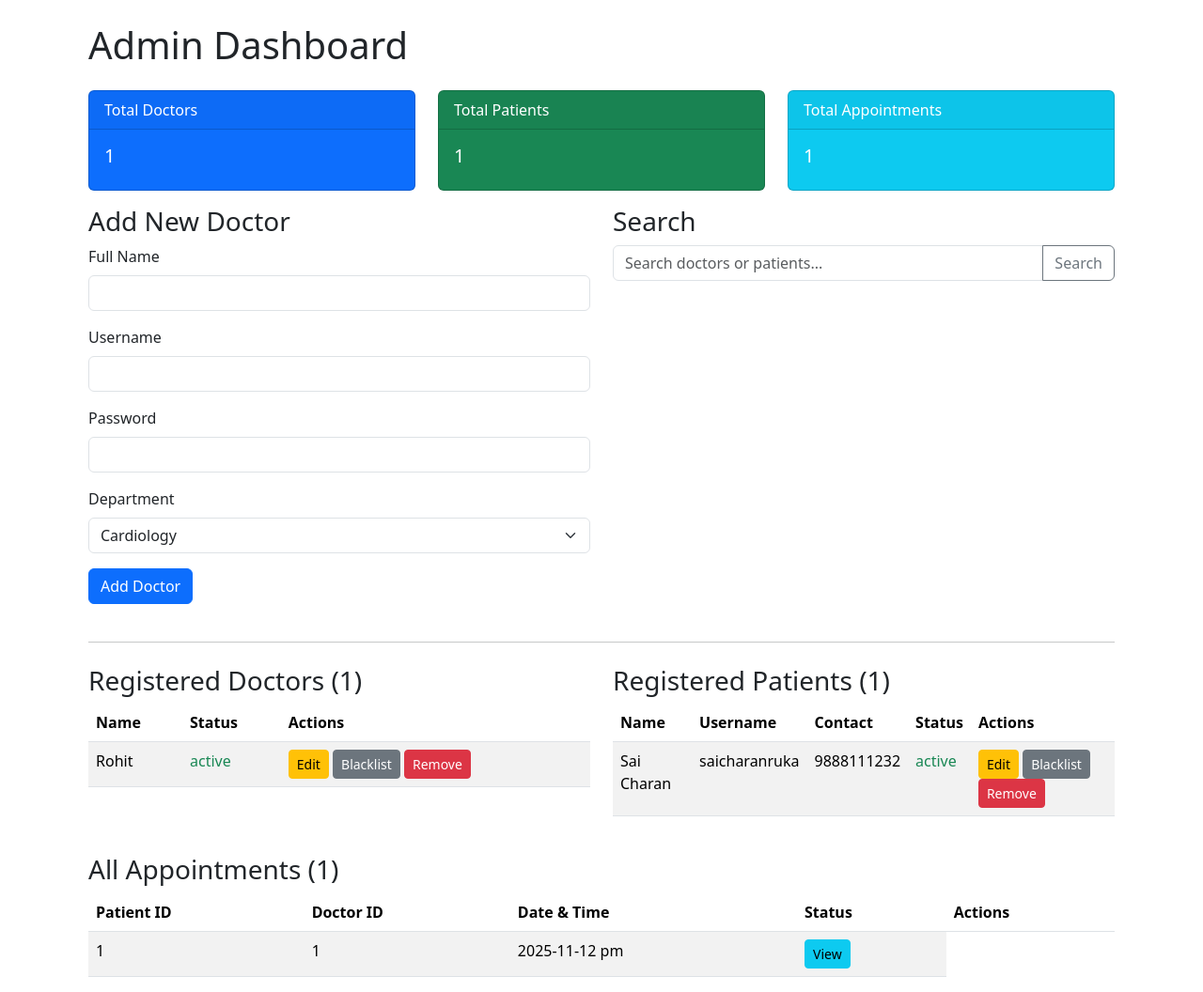
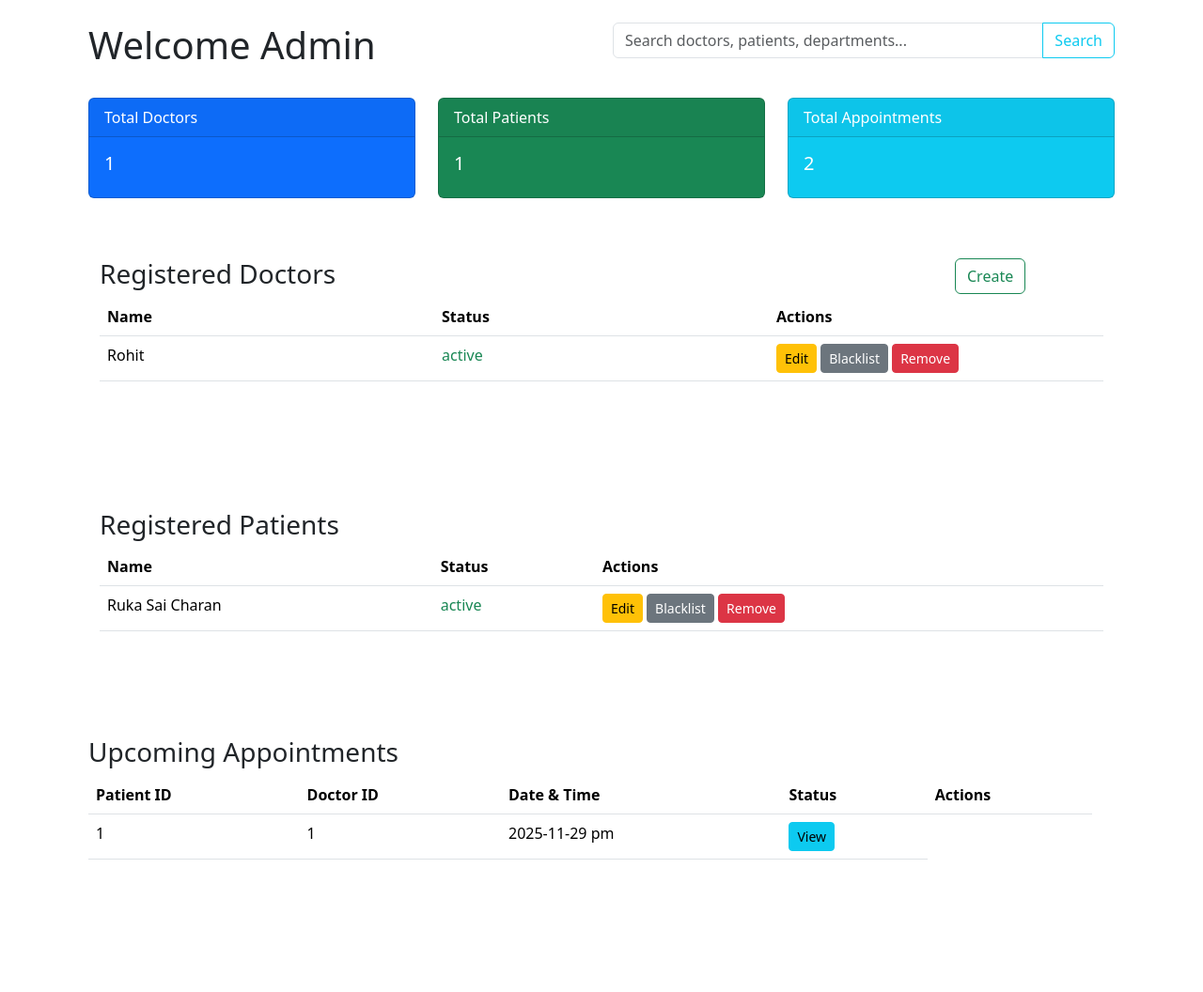
Before and after one commit to scharanruka/mad-1-hms-project, a Flask app: page /admin/dashboard in a window 1280 px wide. Shown: the part 56-1112 px from the top of the page at 94% size. After the commit the page ends 971 px from the top, so only its background shows below. Run offline with Flask 3, Linux system fonts and the light colour scheme; a user stored in the database is signed in; data comes from the database, SQL or seed files in the repository.

Commit message:
added treatment and appointment systems

```diff
--- a/app.py
+++ b/app.py
@@ -1,4 +1,3 @@
-from flask import Flask, render_template, request, redirect, url_for, flash
 from flask import Flask, render_template, request, redirect, url_for, flash, session
 from werkzeug.security import generate_password_hash, check_password_hash
 
@@ -15,62 +14,23 @@ import json
 from datetime import date, timedelta
 from sqlalchemy import or_
 
+# Helper functions
+from helpers import generate_random_password, generate_username
+
 app = Flask(__name__)
 
 # Configure the database
-app.config['SQLALCHEMY_DATABASE_URI'] = 'sqlite:///hospital.db'
+app.config['SQLALCHEMY_DATABASE_URI'] = 'sqlite:///database.db'
 app.config['SQLALCHEMY_TRACK_MODIFICATIONS'] = False
 app.config['SECRET_KEY'] = 'mysecretkey'
 
 db.init_app(app)
-
-def create_db_and_admin():
-    with app.app_context():
-        db.create_all()
-        # Create admin user ------------------
-        if not User.query.filter_by(username='admin').first():
-                    print("Admin user not found, creating one...")
-                    # Hash the admin's password
-                    hashed_password = generate_password_hash('admin123', method='pbkdf2:sha256')
-
-                    # Create the new admin user object
-                    admin_user = User(
-                        username='admin',
-                        password=hashed_password,
-                        role='admin',
-                        status='active'
-                    )
-
-                    # Add to the session and commit
-                    db.session.add(admin_user)
-                    print("Admin user created.")
-        else:
-            print("Admin user already exists.")
-        #------------------
-        # --- Create Default Departments ---
-        if not Department.query.first():
-            print("No departments found, creating defaults...")
-            default_depts = ['Cardiology', 'Neurology', 'Oncology', 'Orthopedics', 'Pediatrics']
-
-            for dept_name in default_depts:
-                new_dept = Department(name=dept_name)
-                db.session.add(new_dept)
-
-            print(f"Created {len(default_depts)} departments.")
-        else:
-            print("Departments already exist.")
-
-        # Commit all changes to the database
-        db.session.commit()
-        print("Database setup complete.")
-
 
 
 
 # ROUTES ------------------------------------
 @app.route('/')
 def index():
-    # Render the new homepage
     return render_template('index.html')
 
 
@@ -78,8 +38,7 @@ def index():
 # AUTH ROUTES -------------------------
 @app.route('/login', methods=['GET', 'POST'])
 def login():
-    """Handles login for all user roles using Flask-WTF."""
-    form = LoginForm() # Create an instance of the form
+    form = LoginForm() # WTForm
 
     if form.validate_on_submit():
         username = form.username.data
@@ -95,10 +54,7 @@ def login():
             return redirect(url_for('dashboard'))
         else:
             flash('Invalid username or password.')
-            # We don't redirect here, we let the page re-render
-            # to show the flash message.
 
-    # Pass the form to the template
     return render_template('login.html', form=form)
 
 
@@ -125,7 +81,6 @@ def register():
     # Check if the form was submitted and all validators passed
     if form.validate_on_submit():
 
-        # Get data from the form object (form.field.data)
         name = form.name.data
         contact = form.contact.data
         username = form.username.data
@@ -211,7 +166,7 @@ def admin_dashboard():
     doctors = db.session.query(Doctor, User).join(User, Doctor.user_id == User.id).all()
     # patients = Patient.query.all()
     patients = db.session.query(Patient, User).join(User, Patient.user_id == User.id).all()
-    appointments = Appointment.query.all()
+    appointments = Appointment.query.filter_by(status="Booked").all()
     departments = Department.query.all()
 
     form = AddDoctorForm()
@@ -429,7 +384,9 @@ def update_treatment(app_id):
 
     doctor = Doctor.query.filter_by(user_id=session['user_id']).first()
     appointment = Appointment.query.get_or_404(app_id)
+    department = Department.query.filter_by(id=doctor.department_id).first()
     patient = Patient.query.get(appointment.patient_id)
+
 
     # Check ownership
     if appointment.doctor_id != doctor.id:
@@ -439,6 +396,7 @@ def update_treatment(app_id):
     form = UpdateTreatmentForm()
 
     if form.validate_on_submit(): # POST request
+        print("Form validate")
         # Check if treatment already exists
         existing_treatment = Treatment.query.filter_by(appointment_id=app_id).first()
         if existing_treatment:
@@ -446,14 +404,18 @@ def update_treatment(app_id):
             existing_treatment.diagnosis = form.diagnosis.data
             existing_treatment.prescription = form.prescription.data
         else:
+            print("new")
             # Create new
             new_treatment = Treatment(
                 appointment_id=app_id,
                 diagnosis=form.diagnosis.data,
-                prescription=form.prescription.data
+                prescription=form.prescription.data,
+                visit_type=form.visit_type.data,
+                test_done=form.test_done.data
             )
             db.session.add(new_treatment)
 
+        print("Fnished")
         # Mark appointment as completed
         appointment.status = 'Completed'
         db.session.commit()
@@ -465,7 +427,8 @@ def update_treatment(app_id):
         'update_treatment.html',
         form=form,
         appointment=appointment,
-        patient=patient
+        patient=patient,
+        department=department
     )
 
 
@@ -785,7 +748,7 @@ def patient_reschedule_appointment(app_id):
 
 #  --- ADD THE 'ADD_DOCTOR' ROUTE ---
 
-@app.route('/admin/add_doctor', methods=['POST'])
+@app.route('/admin/add_doctor', methods=['GET','POST'])
 def add_doctor():
     # --- SIMPLE AUTH CHECK ---
     if 'user_id' not in session:
@@ -798,30 +761,33 @@ def add_doctor():
 
     form = AddDoctorForm()
 
-    # We must populate choices *again* here, in case validation fails
-    # and we need to re-render the dashboard.
+
     departments = Department.query.all()
     form.department.choices = [(d.id, d.name) for d in departments]
 
     if form.validate_on_submit():
         # Get data from the form
         name = form.name.data
-        username = form.username.data
-        password = form.password.data
+        # username = form.username.data
+        # password = form.password.data
         dept_id = form.department.data
+        specialization = form.specialization.data
+        experience = form.experience.data
+        dob = form.dob.data
+        qualifications = form.qualifications.data
 
-        # Check if username already exists
-        existing_user = User.query.filter_by(username=username).first()
-        if existing_user:
-            flash('Username already exists. Please choose another.')
-            return redirect(url_for('admin_dashboard'))
+        gen_username=  generate_username(name)
+        gen_password= generate_random_password()
+
 
         # Create the new User for the doctor
-        hashed_password = generate_password_hash(password, method='pbkdf2:sha256')
+        hashed_password = generate_password_hash(gen_password, method='pbkdf2:sha256')
+
         new_user = User(
-            username=username,
+            username=gen_username,
             password=hashed_password,
             role='doctor'
+
         )
         db.session.add(new_user)
         db.session.commit() # Commit to get the new_user.id
@@ -830,19 +796,28 @@ def add_doctor():
         new_doctor = Doctor(
             name=name,
             department_id=dept_id,
-            user_id=new_user.id
+            user_id=new_user.id,
+            dob=dob,
+            specialization=specialization,
+            experience=experience,
+            qualifications=qualifications
         )
         db.session.add(new_doctor)
         db.session.commit()
 
-        flash(f'Doctor {name} added successfully.')
+        return render_template(
+                    'doctor_credentials_success.html',
+                    name=name,
+                    username=gen_username,
+                    password=gen_password
+                )
     else:
-        # If validation fails, flash the errors
+        # Errors
         for field, errors in form.errors.items():
             for error in errors:
                 flash(f'Error in {field}: {error}')
 
-    return redirect(url_for('admin_dashboard'))
+    return render_template('create_doctor.html', form=form)
 
 
 #  --- ADD THE 'REMOVE_USER' ROUTE ---
@@ -891,37 +866,6 @@ def remove_user(user_id):
     flash(f'User {user_to_delete.username} has been removed.')
     return redirect(url_for('admin_dashboard'))
 
-#  --- ADD THE 'ADMIN_SEARCH' ROUTE ---
-
-@app.route('/admin/search')
-def admin_search():
-    # --- SIMPLE AUTH CHECK ---
-    if 'user_id' not in session:
-        flash('Please log in to access this page.')
-        return redirect(url_for('login'))
-    if session.get('role') != 'admin':
-        flash('You do not have permission to access this page.')
-        return redirect(url_for('dashboard'))
-    # --- END OF CHECK ---
-
-    # Get the search query from the URL (e.g., /admin/search?query=test)
-    query = request.args.get('query')
-
-    if not query:
-        flash('Please enter a search term.')
-        return redirect(url_for('admin_dashboard'))
-
-    # Search for patients and doctors using .contains() for partial matching
-    patients = Patient.query.filter(Patient.name.contains(query)).all()
-    doctors = Doctor.query.filter(Doctor.name.contains(query)).all()
-
-    return render_template(
-        'search_results.html',
-        patients=patients,
-        doctors=doctors,
-        query=query
-    )
-
 @app.route('/admin/view_treatment/<int:app_id>')
 def admin_view_treatment(app_id):
     # --- SIMPLE AUTH CHECK ---
@@ -947,6 +891,44 @@ def admin_view_treatment(app_id):
     )
 
 
+#  --- ADD THE 'ADMIN_SEARCH' ROUTE ---
+
+@app.route('/admin/search')
+def admin_search():
+    # --- SIMPLE AUTH CHECK ---
+    if 'user_id' not in session:
+        flash('Please log in to access this page.')
+        return redirect(url_for('login'))
+    if session.get('role') != 'admin':
+        flash('You do not have permission to access this page.')
+        return redirect(url_for('dashboard'))
+    # --- END OF CHECK ---
+
+    # Get the search query from the URL (e.g., /admin/search?query=test)
+    query = request.args.get('query')
+
+    if not query:
+        flash('Please enter a search term.')
+        return redirect(url_for('admin_dashboard'))
+
+    # Search for patients and doctors using .contains() for partial matching
+    patients = Patient.query.filter(Patient.name.contains(query)).all()
+    doctors = Doctor.query.filter(Doctor.name.contains(query)).all()
+    departments = Department.query.filter(Department.name.contains(query)).all()
+
+    print(f"Departments: {departments}")
+
+    return render_template(
+        'search_results.html',
+        patients=patients,
+        doctors=doctors,
+        departments=departments,
+        query=query
+    )
+
+
+
+
 
 # --- Main run block ---
 if __name__ == '__main__':
--- a/forms.py
+++ b/forms.py
@@ -1,7 +1,7 @@
 
 from flask_wtf import FlaskForm
-from wtforms import StringField, PasswordField, SubmitField, SelectField, TextAreaField, BooleanField
-from wtforms.validators import DataRequired, Length, EqualTo, ValidationError
+from wtforms import StringField, PasswordField, SubmitField, SelectField, TextAreaField, BooleanField, IntegerField, DateField
+from wtforms.validators import DataRequired, Length, EqualTo, ValidationError, NumberRange
 from models import User # to check for existing usernames
 
 class LoginForm(FlaskForm):
@@ -56,6 +56,10 @@ class BookAppointmentForm(FlaskForm):
 
 class UpdateTreatmentForm(FlaskForm):
     """Form for Doctor to add treatment notes."""
+    visit_type = StringField("Visit Type", default="Regular Checkup", validators=[DataRequired(), Length(min=4, max=150)])
+    test_done = StringField("Test Done", default="-", validators=[DataRequired(), Length(min=1, max=150)])
+
+
     diagnosis = TextAreaField('Diagnosis', validators=[DataRequired()])
     prescription = TextAreaField('Prescription', validators=[DataRequired()])
     submit = SubmitField('Save Treatment')
@@ -68,10 +72,13 @@ class UpdateTreatmentForm(FlaskForm):
 class AddDoctorForm(FlaskForm):
     """Form for Admin to add a new Doctor."""
     name = StringField('Full Name', validators=[DataRequired(), Length(min=2, max=100)])
-    username = StringField('Username', validators=[DataRequired(), Length(min=4, max=150)])
-    password = PasswordField('Password', validators=[DataRequired(), Length(min=6)])
-    # We will populate the 'choices' for this field in our route
+    dob = DateField('Date of Birth', format='%Y-%m-%d', validators=[DataRequired()])
+    # username = StringField('Username', validators=[DataRequired(), Length(min=4, max=150)])
+    # password = PasswordField('Password', validators=[DataRequired(), Length(min=6)])
+    specialization = StringField('Specialization', validators=[DataRequired(), Length(min=4, max=150)])
+    experience =  IntegerField('Experience', validators=[DataRequired(), NumberRange(min=0)])
     department = SelectField('Department', coerce=int, validators=[DataRequired()])
+    qualifications = StringField('Qualifications', validators=[DataRequired(), Length(min=4, max=150)])
     submit = SubmitField('Add Doctor')
 
     def validate_username(self, username):
--- a/templates/admin_dashboard.html
+++ b/templates/admin_dashboard.html
@@ -2,8 +2,24 @@
 
 {% block content %}
 <div class="container-fluid">
-    <h1 class="my-4">Admin Dashboard</h1>
 
+    <div class="row my-4">
+        <div class="col-md-6">
+            <h1 class="">Welcome Admin</h1>
+
+        </div>
+        <div class="col-md-6">
+            <form method="GET" action="{{ url_for('admin_search') }}">
+                <div class="input-group">
+                    <input type="text" class="form-control" placeholder="Search doctors, patients, departments..." name="query" required>
+                    <button class="btn btn-outline-info" type="submit">Search</button>
+                </div>
+            </form>
+        </div>
+
+    </div>
+
+    <!-- Stats -->
     <div class="row">
         <div class="col-md-4">
             <div class="card text-white bg-primary mb-3">
@@ -31,55 +47,21 @@
         </div>
     </div>
 
+    <div class="container py-5">
         <div class="row">
+            <h3 class="col-md-10">Registered Doctors</h3>
+            <div class="col-md-2">
+                <form action="{{ url_for('add_doctor') }}">
 
-        <div class="col-md-6">
-            <h3>Add New Doctor</h3>
-            <form method="POST" action="{{ url_for('add_doctor') }}" novalidate>
-                {{ form.hidden_tag() }}
-                <div class="mb-3">
-                    {{ form.name.label(class="form-label") }}
-                    {{ form.name(class="form-control") }}
-                </div>
-                <div class="mb-3">
-                    {{ form.username.label(class="form-label") }}
-                    {{ form.username(class="form-control") }}
-                </div>
-                <div class="mb-3">
-                    {{ form.password.label(class="form-label") }}
-                    {{ form.password(class="form-control") }}
-                </div>
-                <div class="mb-3">
-                    {{ form.department.label(class="form-label") }}
-                    {{ form.department(class="form-select") }}
-                </div>
-                <div class="mb-3">
-                    {{ form.submit(class="btn btn-primary") }}
-                </div>
+                    <button class="btn btn-outline-success" type="submit">Create</button>
                 </form>
-        </div>
 
-        <div class="col-md-6">
-            <h3>Search</h3>
-            <form method="GET" action="{{ url_for('admin_search') }}">
-                <div class="input-group mb-3">
-                    <input type="text" class="form-control" placeholder="Search doctors or patients..." name="query" required>
-                    <button class="btn btn-outline-secondary" type="submit">Search</button>
-                </div>
-            </form>
             </div>
         </div>
-
-    <hr class="my-4">
-
-    <div class="row">
-        <div class="col-md-6">
-            <h3>Registered Doctors ({{ doctor_count }})</h3>
-            <table class="table table-striped">
+        <table class="table table-hover" style="table-layout: fixed">
             <thead>
                 <tr>
                     <th>Name</th>
-                        <!-- <th>Username</th> -->
                     <th>Status</th>
                     <th>Actions</th>
                 </tr>
@@ -95,6 +77,7 @@
                         </span>
                     </td>
                     <td>
+                        <div>
                             <a href="{{ url_for('edit_doctor', doctor_id=doctor.id) }}"
                             class="btn btn-warning btn-sm">Edit</a>
 
@@ -111,21 +94,23 @@
                             onclick="return confirm('Are you sure you want to PERMANENTLY remove this user? This cannot be undone.')">
                             Remove
                             </a>
+
+                        </div>
+
                     </td>
                 </tr>
                 {% endfor %}
             </tbody>
         </table>
     </div>
+    <br>
 
-        <div class="col-md-6">
-            <h3>Registered Patients ({{ patient_count }})</h3>
-            <table class="table table-striped">
+    <div class="container py-5">
+        <h3>Registered Patients</h3>
+        <table class="table table-hover">
             <thead>
                 <tr>
                     <th>Name</th>
-                        <th>Username</th>
-                        <th>Contact</th>
                     <th>Status</th>
                     <th>Actions</th>
                 </tr>
@@ -134,8 +119,8 @@
                 {% for patient, user in patients %}
                 <tr>
                     <td>{{ patient.name }}</td>
-                        <td>{{ user.username }}</td>
-                        <td>{{ patient.contact }}</td>
+                    <!-- <td>{{ user.username }}</td>
+                    <td>{{ patient.contact }}</td> -->
                     <td>
                         <span class="{{ 'text-success' if user.status == 'active' else 'text-danger' }}">
                             {{ user.status }}
@@ -164,12 +149,14 @@
             </tbody>
         </table>
     </div>
+
+
     </div>
 
-    <div class="row mt-4">
+    <div class="row container py-5">
         <div class="col-12">
-            <h3>All Appointments ({{ appointment_count }})</h3>
-            <table class="table table-striped">
+            <h3>Upcoming Appointments</h3>
+            <table class="table table-hover">
                 <thead>
                     <tr>
                         <th>Patient ID</th>
--- a/templates/base.html
+++ b/templates/base.html
@@ -4,7 +4,7 @@
     <meta charset="utf-8">
     <meta name="viewport" content="width=device-width, initial-scale=1">
     <title>Hospital Management System</title>
-    <link href="https://cdn.jsdelivr.net/npm/bootstrap@5.3.3/dist/css/bootstrap.min.css" rel="stylesheet">
+    <link href="https://cdn.jsdelivr.net/npm/bootstrap@5.3.8/dist/css/bootstrap.min.css" rel="stylesheet" integrity="sha384-sRIl4kxILFvY47J16cr9ZwB07vP4J8+LH7qKQnuqkuIAvNWLzeN8tE5YBujZqJLB" crossorigin="anonymous">
   </head>
   <body>
     <nav class="navbar navbar-expand-lg navbar-dark bg-dark">
@@ -37,3 +37,47 @@
     </div>
   </body>
 </html>
+
+
+<!-- <div class="px-3 py-2 bg-dark text-white">
+      <div class="container">
+        <div class="d-flex flex-wrap align-items-center justify-content-center justify-content-lg-start">
+          <a href="/" class="d-flex align-items-center my-2 my-lg-0 me-lg-auto text-white text-decoration-none">
+            <svg class="bi me-2" width="40" height="32" role="img" aria-label="Bootstrap"><use xlink:href="#bootstrap"></use></svg>
+          </a>
+
+          <ul class="nav col-12 col-lg-auto my-2 justify-content-center my-md-0 text-small">
+            <li>
+              <a href="#" class="nav-link text-secondary">
+                <svg class="bi d-block mx-auto mb-1" width="24" height="24"><use xlink:href="#home"></use></svg>
+                Home
+              </a>
+            </li>
+            <li>
+              <a href="#" class="nav-link text-white">
+                <svg class="bi d-block mx-auto mb-1" width="24" height="24"><use xlink:href="#speedometer2"></use></svg>
+                Dashboard
+              </a>
+            </li>
+            <li>
+              <a href="#" class="nav-link text-white">
+                <svg class="bi d-block mx-auto mb-1" width="24" height="24"><use xlink:href="#table"></use></svg>
+                Orders
+              </a>
+            </li>
+            <li>
+              <a href="#" class="nav-link text-white">
+                <svg class="bi d-block mx-auto mb-1" width="24" height="24"><use xlink:href="#grid"></use></svg>
+                Products
+              </a>
+            </li>
+            <li>
+              <a href="#" class="nav-link text-white">
+                <svg class="bi d-block mx-auto mb-1" width="24" height="24"><use xlink:href="#people-circle"></use></svg>
+                Customers
+              </a>
+            </li>
+          </ul>
+        </div>
+      </div>
+    </div> -->
--- a/templates/doctor_dashboard.html
+++ b/templates/doctor_dashboard.html
@@ -8,7 +8,7 @@
 
     <div class="card mb-4">
         <div class="card-header">
-            <h5>Upcoming Appointments ({{ upcoming_app_data|length }})</h5>
+            <h5>Upcoming Appointments</h5>
         </div>
         <div class="card-body">
             <p>These appointments have the status "Booked".</p>
@@ -44,7 +44,7 @@
 
     <div class="card mb-4">
         <div class="card-header">
-            <h5>Assigned Patients ({{ assigned_patients|length }})</h5>
+            <h5>Assigned Patients </h5>
         </div>
         <div class="card-body">
             <p>These are all patients you have previously had an appointment with.</p>
```
Also changed, not shown: create-db.py (added, +53 -0 lines), helpers.py (added, +13 -0 lines), models.py (+13 -1 lines), requirements.txt (added, +101 -0 lines), templates/create_doctor.html (added, +44 -0 lines), templates/doctor_credentials_success.html (added, +48 -0 lines), templates/search_results.html (+20 -0 lines), templates/update_treatment.html (+29 -4 lines), instance/database.db (added), instance/hospital.db (deleted). Lines whose indentation alone changed are shown as unchanged.
